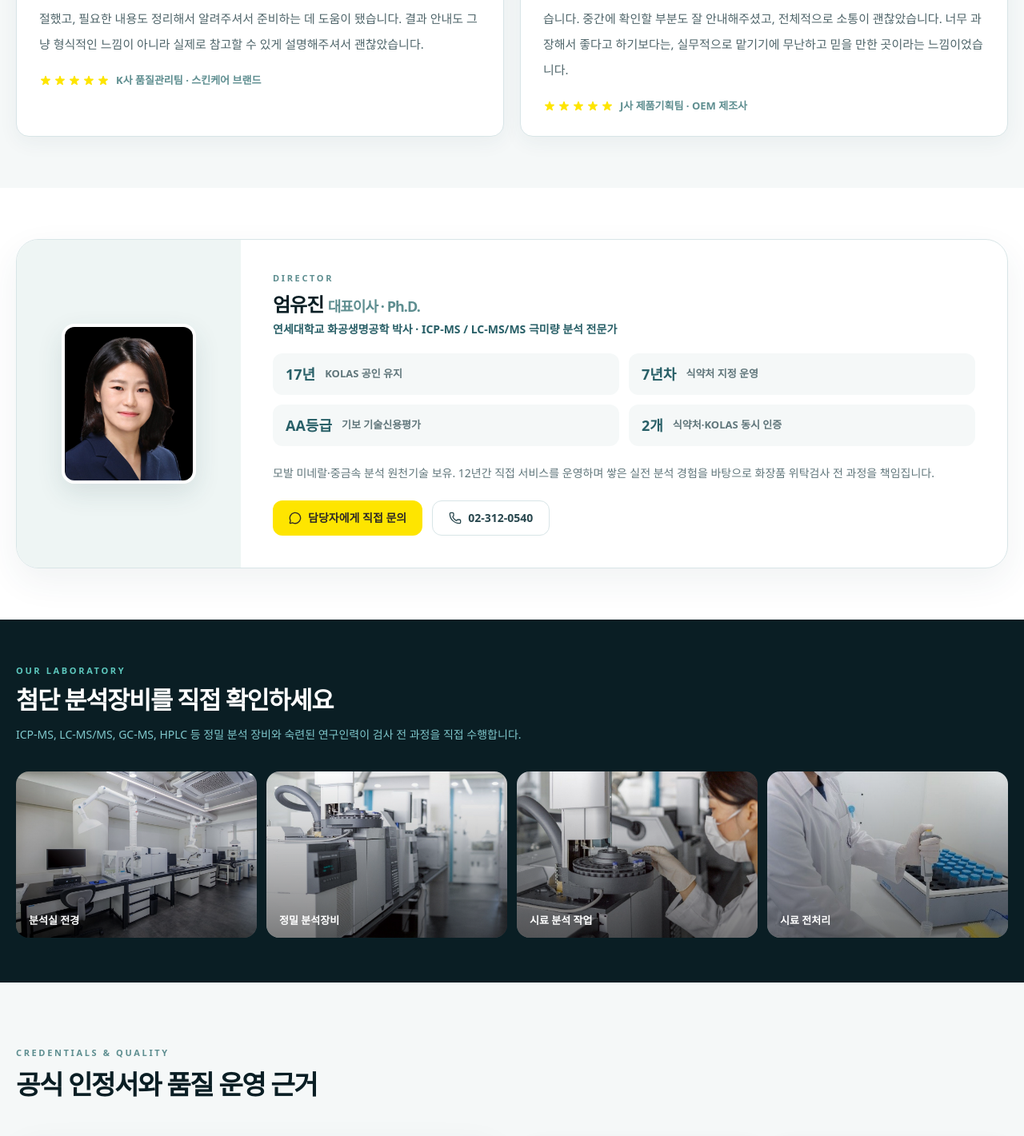
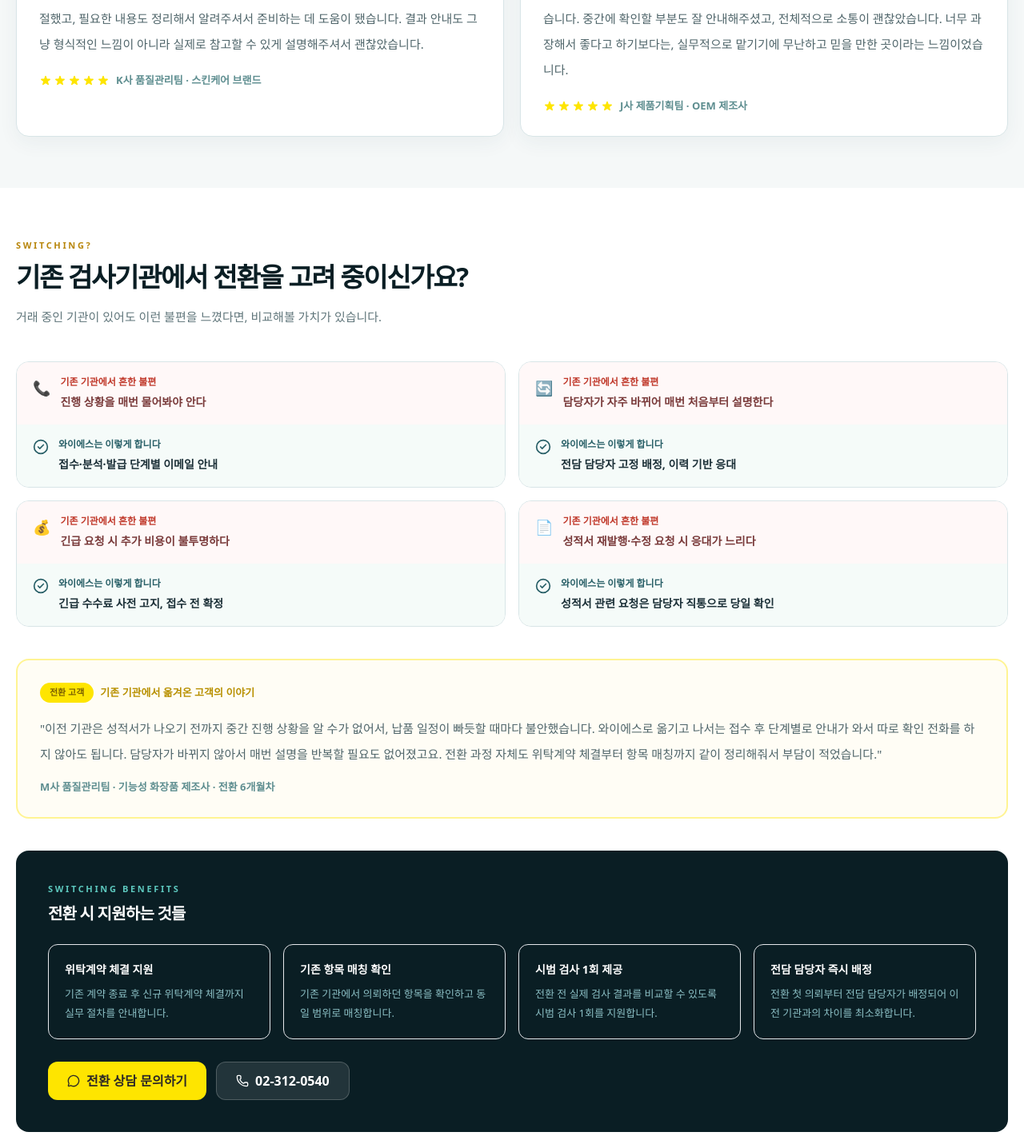
Before and after one commit to YSIET/ysiet-cosmetics-testing, a React (Vite) app: page / in a window 1280 px wide. Shown: the part 2497-3918 px from the top of the page at 80% size. Built offline with nearby package versions, Linux system fonts and the light colour scheme.

Commit message:
Add files via upload

```diff
--- a/src/App.jsx
+++ b/src/App.jsx
@@ -74,12 +74,12 @@ const certificateFacts = [
 ];
 
 const compareRows = [
-  { label: "식약처 지정 위탁검사기관",                        other: "일부만 해당",      highlight: false },
-  { label: "KOLAS 국제공인 (ISO/IEC 17025)",              other: "대부분 미보유",    highlight: false },
-  { label: "연세대 교원창업 — 석·박사 연구인력 직접 분석",      other: "19개 중 유일",    highlight: true  },
-  { label: "납기 확약 (일반 5영업일 / 긴급 3영업일 협의)", other: "일정 협의 불투명", highlight: false },
-  { label: "검사항목 전담 안내 (항목 몰라도 OK)",             other: "셀프 확인 필요",  highlight: false },
-  { label: "법정 자가품질 위탁 요건 대응",                    other: "기관에 따라 상이", highlight: false },
+  { label: "식약처 지정 위탁검사기관",                        other: "기관에 따라 상이",  highlight: false },
+  { label: "KOLAS 국제공인 (ISO/IEC 17025)",              other: "기관에 따라 상이",  highlight: false },
+  { label: "연세대 교원창업 — 석·박사 연구인력 직접 분석",      other: "해당 기관 없음",   highlight: true  },
+  { label: "납기 확약 (일반 5영업일 / 긴급 3영업일 협의)", other: "기관에 따라 상이",  highlight: false },
+  { label: "검사항목 전담 안내 (항목 몰라도 OK)",             other: "기관에 따라 상이",  highlight: false },
+  { label: "법정 자가품질 위탁 요건 대응",                    other: "기관에 따라 상이",  highlight: false },
 ];
 
 const qualityProofs = [
@@ -614,6 +614,113 @@ function HomePage() {
                 </div>
               </div>
             ))}
+          </div>
+        </div>
+      </section>
+
+      {/* 기존 기관 전환 고객 섹션 */}
+      <section className="bg-white py-16">
+        <div className="mx-auto max-w-7xl px-5">
+
+          <div className="mb-10">
+            <p className="mb-3 text-[11px] font-black uppercase tracking-[0.24em] text-[#B8860B]">Switching?</p>
+            <h2 className="text-[clamp(1.5rem,2.6vw,2.2rem)] font-black leading-[1.1] tracking-[-0.048em] text-[#0A1E24]">
+              기존 검사기관에서 전환을 고려 중이신가요?
+            </h2>
+            <p className="mt-4 max-w-2xl text-[15px] leading-8 text-[#60767B]">
+              거래 중인 기관이 있어도 이런 불편을 느꼈다면, 비교해볼 가치가 있습니다.
+            </p>
+          </div>
+
+          {/* Pain Point → YS 대비 */}
+          <div className="mb-10 grid gap-4 md:grid-cols-2">
+            {[
+              {
+                pain: "진행 상황을 매번 물어봐야 안다",
+                ys: "접수·분석·발급 단계별 이메일 안내",
+                icon: "📞",
+              },
+              {
+                pain: "담당자가 자주 바뀌어 매번 처음부터 설명한다",
+                ys: "전담 담당자 고정 배정, 이력 기반 응대",
+                icon: "🔄",
+              },
+              {
+                pain: "긴급 요청 시 추가 비용이 불투명하다",
+                ys: "긴급 수수료 사전 고지, 접수 전 확정",
+                icon: "💰",
+              },
+              {
+                pain: "성적서 재발행·수정 요청 시 응대가 느리다",
+                ys: "성적서 관련 요청은 담당자 직통으로 당일 확인",
+                icon: "📄",
+              },
+            ].map((item) => (
+              <div key={item.pain}
+                className="overflow-hidden rounded-2xl border border-[#D8E5E7]">
+                <div className="flex items-start gap-3 bg-[#FFF8F8] px-5 py-4">
+                  <span className="mt-0.5 text-lg">{item.icon}</span>
+                  <div>
+                    <p className="text-[12px] font-semibold text-[#C0392B]">기존 기관에서 흔한 불편</p>
+                    <p className="mt-1 text-[14px] font-semibold leading-6 text-[#7A3B3B]">{item.pain}</p>
+                  </div>
+                </div>
+                <div className="flex items-start gap-3 bg-[#F5FBF9] px-5 py-4">
+                  <CheckCircle2 className="mt-0.5 h-5 w-5 shrink-0 text-[#285F67]" />
+                  <div>
+                    <p className="text-[12px] font-semibold text-[#285F67]">와이에스는 이렇게 합니다</p>
+                    <p className="mt-1 text-[14px] font-semibold leading-6 text-[#1C3038]">{item.ys}</p>
+                  </div>
+                </div>
+              </div>
+            ))}
+          </div>
+
+          {/* 전환 고객 후기 */}
+          <div className="mb-10 rounded-2xl border-2 border-[#FEE500]/40 bg-[#FFFDF5] p-7">
+            <div className="mb-4 flex items-center gap-2">
+              <span className="rounded-full bg-[#FEE500] px-3 py-1 text-[11px] font-black text-[#7A6000]">전환 고객</span>
+              <span className="text-[13px] font-semibold text-[#B89000]">기존 기관에서 옮겨온 고객의 이야기</span>
+            </div>
+            <p className="text-[15px] leading-8 text-[#4F656A]">
+              "이전 기관은 성적서가 나오기 전까지 중간 진행 상황을 알 수가 없어서, 납품 일정이 빠듯할 때마다 불안했습니다.
+              와이에스로 옮기고 나서는 접수 후 단계별로 안내가 와서 따로 확인 전화를 하지 않아도 됩니다.
+              담당자가 바뀌지 않아서 매번 설명을 반복할 필요도 없어졌고요.
+              전환 과정 자체도 위탁계약 체결부터 항목 매칭까지 같이 정리해줘서 부담이 적었습니다."
+            </p>
+            <p className="mt-4 text-[13px] font-bold text-[#5E8E90]">M사 품질관리팀 · 기능성 화장품 제조사 · 전환 6개월차</p>
+          </div>
+
+          {/* 전환 혜택 */}
+          <div className="rounded-2xl bg-[#0A1E24] p-7 md:p-10">
+            <p className="mb-2 text-[11px] font-black uppercase tracking-[0.24em] text-[#5DC8BE]">Switching Benefits</p>
+            <h3 className="text-xl font-black tracking-[-0.04em] text-white">
+              전환 시 지원하는 것들
+            </h3>
+            <div className="mt-6 grid gap-4 sm:grid-cols-2 lg:grid-cols-4">
+              {[
+                { title: "위탁계약 체결 지원", desc: "기존 계약 종료 후 신규 위탁계약 체결까지 실무 절차를 안내합니다." },
+                { title: "기존 항목 매칭 확인", desc: "기존 기관에서 의뢰하던 항목을 확인하고 동일 범위로 매칭합니다." },
+                { title: "시범 검사 1회 제공", desc: "전환 전 실제 검사 결과를 비교할 수 있도록 시범 검사 1회를 지원합니다." },
+                { title: "전담 담당자 즉시 배정", desc: "전환 첫 의뢰부터 전담 담당자가 배정되어 이전 기관과의 차이를 최소화합니다." },
+              ].map((b) => (
+                <div key={b.title}
+                  className="rounded-xl border border-white/12 bg-white/8 p-5">
+                  <p className="text-[14px] font-bold text-white">{b.title}</p>
+                  <p className="mt-2 text-[13px] leading-6 text-[#8BBFC4]">{b.desc}</p>
+                </div>
+              ))}
+            </div>
+            <div className="mt-7 flex flex-col gap-3 sm:flex-row">
+              <a href={KAKAO_URL} target="_blank" rel="noreferrer"
+                className="inline-flex h-12 items-center justify-center gap-2 rounded-xl bg-[#FEE500] px-6 font-bold text-[#2D2926] transition hover:bg-[#F6D600]">
+                <MessageCircle className="h-4 w-4" /> 전환 상담 문의하기
+              </a>
+              <a href="tel:02-312-0540"
+                className="inline-flex h-12 items-center justify-center gap-2 rounded-xl border border-white/20 bg-white/10 px-6 font-bold text-white transition hover:bg-white/15">
+                <Phone className="h-4 w-4" /> 02-312-0540
+              </a>
+            </div>
           </div>
         </div>
       </section>
```
